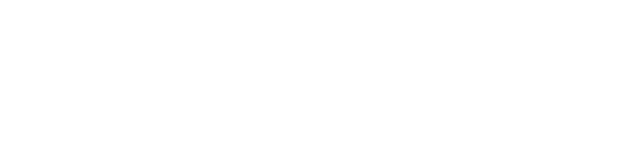
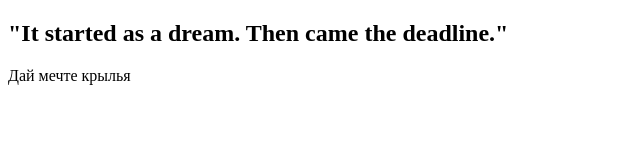
Before and after one commit to Cryweb2025/example_02, a plain HTML site: page index.html in a window 1280 px wide. Shown: the whole page, without its empty margins (0-640 px from the left). Drawn offline with Linux system fonts and the light colour scheme.

Commit message:
fix index.html

```diff
--- a/index.html
+++ b/index.html
@@ -5,5 +5,9 @@
     <meta name="viewport" content="width=device-width, initial-scale=1.0" />
     <title>Document</title>
   </head>
-  <body></body>
+  <body>
+
+    <h2>"It started as a dream. Then came the deadline."</h2>
+    <p>Дай мечте крылья</p>
+  </body>
 </html>
```
